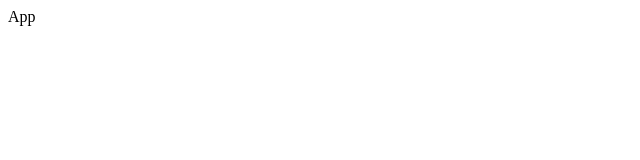
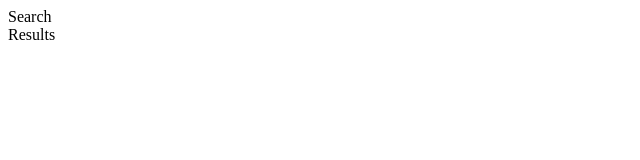
Before and after one commit to zenkimoto/people-search, a React (Create React App) app: page / in a window 1280 px wide. Shown: the top 160 px of the page, without its empty margins (0-640 px from the left). Built offline with nearby package versions, Linux system fonts and the light colour scheme.

Commit message:
Added search and results components

```diff
--- a/src/App.js
+++ b/src/App.js
@@ -1,5 +1,13 @@
+import Results from './components/results/results';
+import Search from './components/search/search';
+
 function App() {
-  return <div>App</div>;
+  return (
+    <div>
+      <Search />
+      <Results />
+    </div>
+  );
 }
 
 export default App;
--- /dev/null
+++ b/src/components/results/results.js
@@ -0,0 +1,5 @@
+const Results = () => {
+  return <div>Results</div>;
+};
+
+export default Results;
--- /dev/null
+++ b/src/components/search/search.js
@@ -0,0 +1,5 @@
+const Search = () => {
+  return <div>Search</div>;
+};
+
+export default Search;
```
Also changed, not shown: 1 other file (tests, documents, lock files or other folders).
